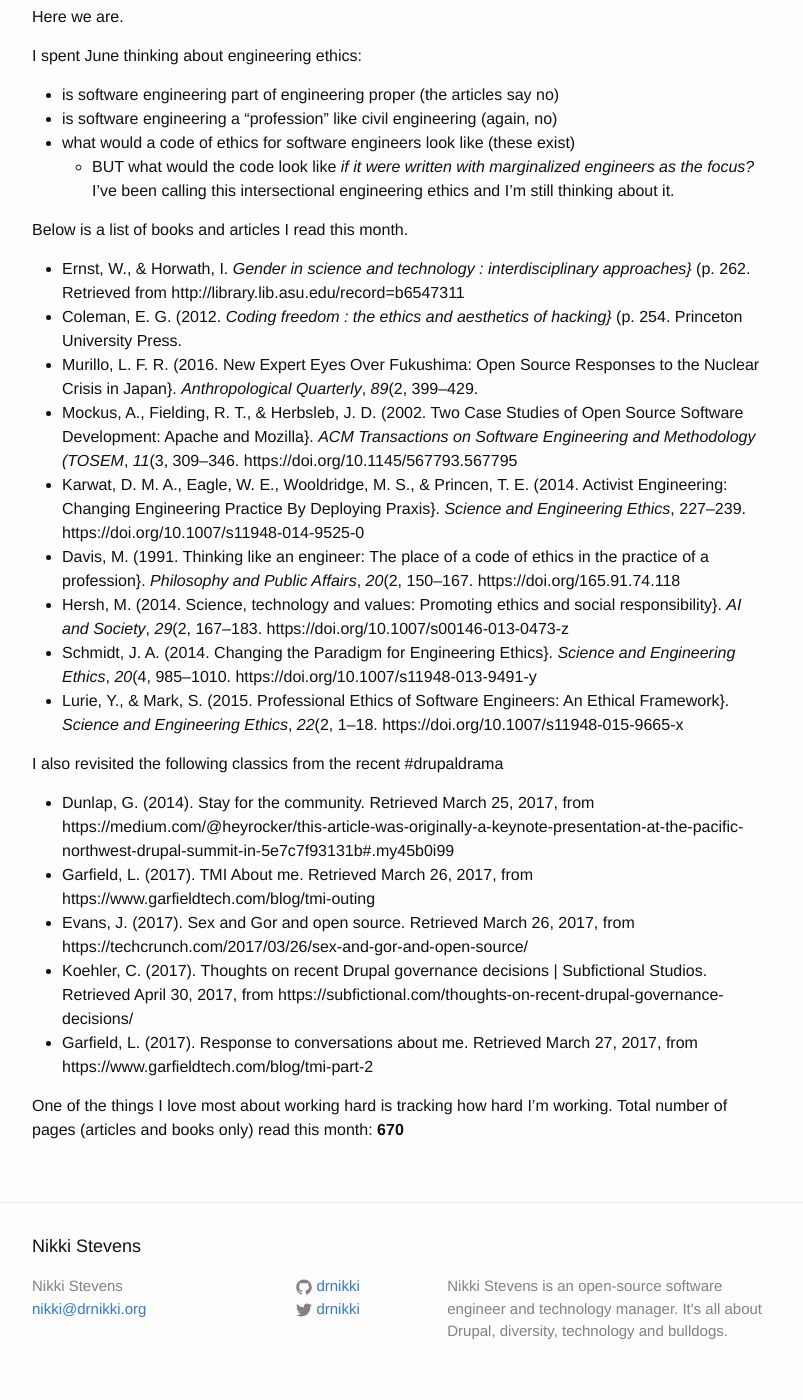
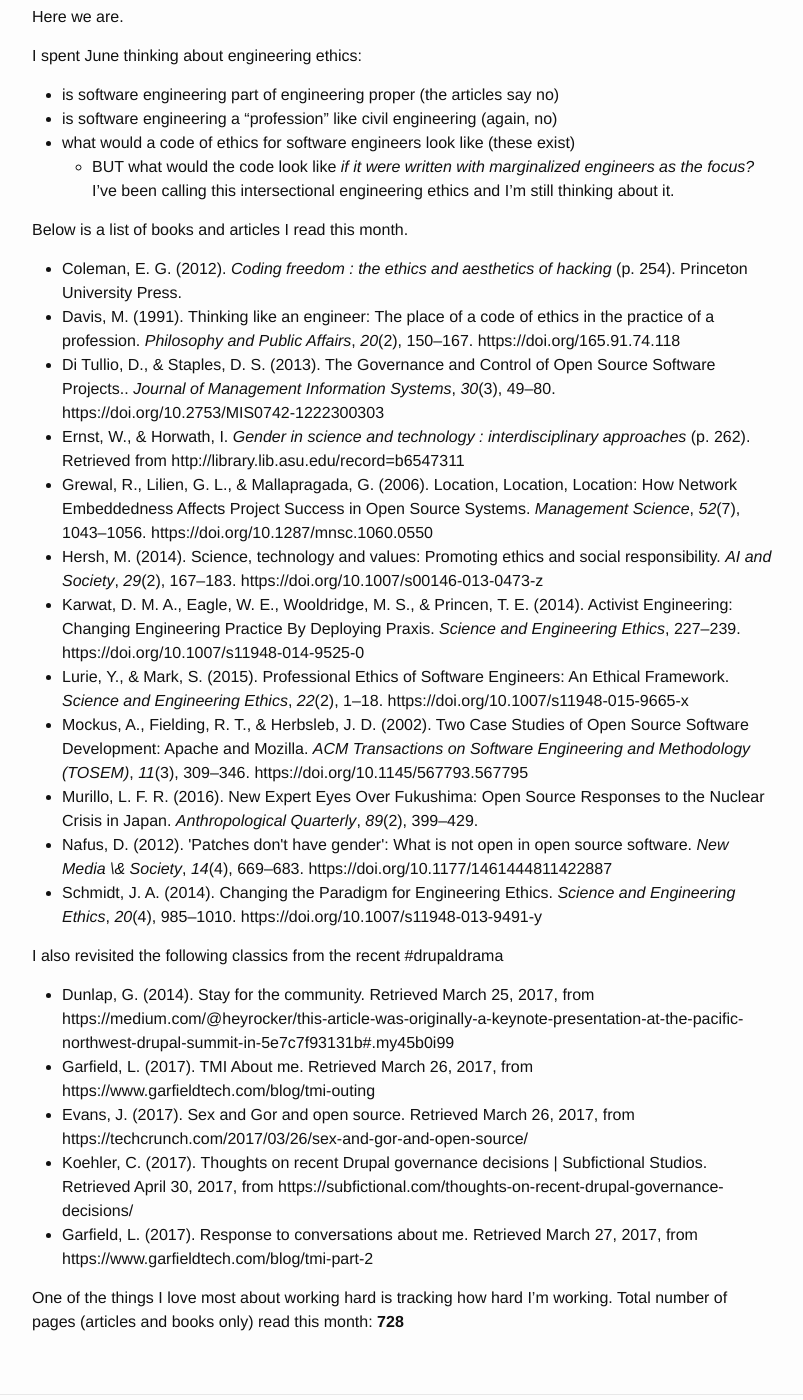
Before and after one commit to drnikki/old-personal-site, a Jekyll site: the page built from _posts/2017-06-24-o-s-p-june-2017.markdown, in a window 1280 px wide and 1400 px high, scrolled down 306 px. Shown: the whole window, without its empty margins (238-1041 px from the left). Built offline with Jekyll 4.4.1, drawn with Linux system fonts in a browser that asks for light colours.

Commit message:
updating to be complete for June

```diff
--- a/_posts/2017-06-24-o-s-p-june-2017.markdown
+++ b/_posts/2017-06-24-o-s-p-june-2017.markdown
@@ -20,30 +20,29 @@ Below is a list of books and articles I read this month.
 
 <ul>
 <li>
-Ernst, W., &amp; Horwath, I. <i>Gender in science and technology : interdisciplinary approaches}</i> (p. 262. Retrieved from http://library.lib.asu.edu/record=b6547311 </li>
-<li>
-Coleman, E. G. (2012. <i>Coding freedom : the ethics and aesthetics of hacking}</i> (p. 254. Princeton University Press.
-</li>
-<li>
-Murillo, L. F. R. (2016. New Expert Eyes Over Fukushima: Open Source Responses to the Nuclear Crisis in Japan}. <i>Anthropological Quarterly</i>, <i>89</i>(2, 399–429.
-</li>
-<li>
-Mockus, A., Fielding, R. T., &amp; Herbsleb, J. D. (2002. Two Case Studies of Open Source Software Development: Apache and Mozilla}. <i>ACM Transactions on Software Engineering and Methodology (TOSEM</i>, <i>11</i>(3, 309–346. https://doi.org/10.1145/567793.567795
-</li>
-<li>
-Karwat, D. M. A., Eagle, W. E., Wooldridge, M. S., &amp; Princen, T. E. (2014. Activist Engineering: Changing Engineering Practice By Deploying Praxis}. <i>Science and Engineering Ethics</i>, 227–239. https://doi.org/10.1007/s11948-014-9525-0
-</li>
-<li>
-Davis, M. (1991. Thinking like an engineer: The place of a code of ethics in the practice of a profession}. <i>Philosophy and Public Affairs</i>, <i>20</i>(2, 150–167. https://doi.org/165.91.74.118
-</li>
-<li>
-Hersh, M. (2014. Science, technology and values: Promoting ethics and social responsibility}. <i>AI and Society</i>, <i>29</i>(2, 167–183. https://doi.org/10.1007/s00146-013-0473-z
-</li>
-<li>
-Schmidt, J. A. (2014. Changing the Paradigm for Engineering Ethics}. <i>Science and Engineering Ethics</i>, <i>20</i>(4, 985–1010. https://doi.org/10.1007/s11948-013-9491-y
-</li>
-<li>
-Lurie, Y., &amp; Mark, S. (2015. Professional Ethics of Software Engineers: An Ethical Framework}. <i>Science and Engineering Ethics</i>, <i>22</i>(2, 1–18. https://doi.org/10.1007/s11948-015-9665-x
+Coleman, E. G. (2012). <i>Coding freedom : the ethics and aesthetics of hacking</i> (p. 254). Princeton University Press.
+</li><li>
+Davis, M. (1991). Thinking like an engineer: The place of a code of ethics in the practice of a profession. <i>Philosophy and Public Affairs</i>, <i>20</i>(2), 150–167. https://doi.org/165.91.74.118
+</li><li>
+Di Tullio, D., &amp; Staples, D. S. (2013). The Governance and Control of Open Source Software Projects.. <i>Journal of Management Information Systems</i>, <i>30</i>(3), 49–80. https://doi.org/10.2753/MIS0742-1222300303
+</li><li>
+Ernst, W., &amp; Horwath, I. <i>Gender in science and technology : interdisciplinary approaches</i> (p. 262). Retrieved from http://library.lib.asu.edu/record=b6547311
+</li><li>
+Grewal, R., Lilien, G. L., &amp; Mallapragada, G. (2006). Location, Location, Location: How Network Embeddedness Affects Project Success in Open Source Systems. <i>Management Science</i>, <i>52</i>(7), 1043–1056. https://doi.org/10.1287/mnsc.1060.0550
+</li><li>
+Hersh, M. (2014). Science, technology and values: Promoting ethics and social responsibility. <i>AI and Society</i>, <i>29</i>(2), 167–183. https://doi.org/10.1007/s00146-013-0473-z
+</li><li>
+Karwat, D. M. A., Eagle, W. E., Wooldridge, M. S., &amp; Princen, T. E. (2014). Activist Engineering: Changing Engineering Practice By Deploying Praxis. <i>Science and Engineering Ethics</i>, 227–239. https://doi.org/10.1007/s11948-014-9525-0
+</li><li>
+Lurie, Y., &amp; Mark, S. (2015). Professional Ethics of Software Engineers: An Ethical Framework. <i>Science and Engineering Ethics</i>, <i>22</i>(2), 1–18. https://doi.org/10.1007/s11948-015-9665-x
+</li><li>
+Mockus, A., Fielding, R. T., &amp; Herbsleb, J. D. (2002). Two Case Studies of Open Source Software Development: Apache and Mozilla. <i>ACM Transactions on Software Engineering and Methodology (TOSEM)</i>, <i>11</i>(3), 309–346. https://doi.org/10.1145/567793.567795
+</li><li>
+Murillo, L. F. R. (2016). New Expert Eyes Over Fukushima: Open Source Responses to the Nuclear Crisis in Japan. <i>Anthropological Quarterly</i>, <i>89</i>(2), 399–429.
+</li><li>
+Nafus, D. (2012). 'Patches don't have gender': What is not open in open source software. <i>New Media \& Society</i>, <i>14</i>(4), 669–683. https://doi.org/10.1177/1461444811422887
+</li><li>
+Schmidt, J. A. (2014). Changing the Paradigm for Engineering Ethics. <i>Science and Engineering Ethics</i>, <i>20</i>(4), 985–1010. https://doi.org/10.1007/s11948-013-9491-y
 </li>
 </ul>
 
@@ -60,5 +59,4 @@ I also revisited the following classics from the recent #drupaldrama
 </ul>
 
 
-
-One of the things I love most about working hard is tracking how hard I'm working.  Total number of pages (articles and books only) read this month: **670**
+One of the things I love most about working hard is tracking how hard I'm working.  Total number of pages (articles and books only) read this month: **728**
```
